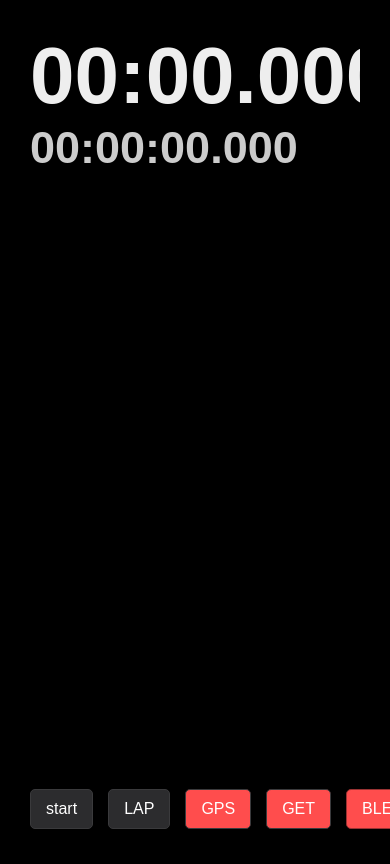
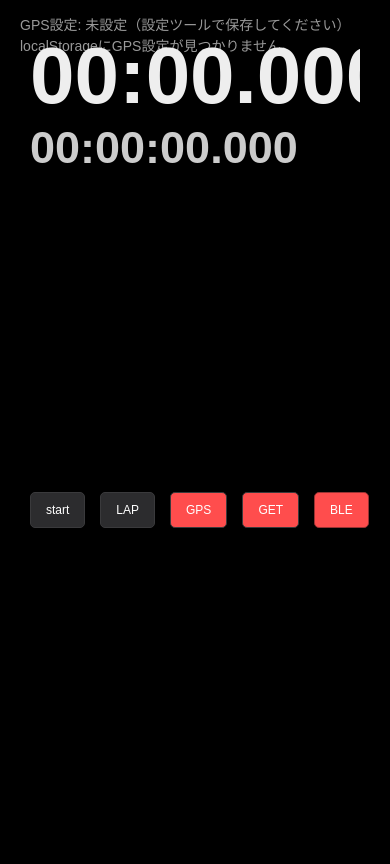
Before and after one commit to kubofac/KLAP-receiver, a plain HTML site: page ssw.html in a window 390 px wide. Drawn offline with Linux system fonts and the light colour scheme.

Commit message:
Update ssw.html

```diff
--- a/ssw.html
+++ b/ssw.html
@@ -2,12 +2,10 @@
 <html lang="ja">
 <head>
     <meta charset="UTF-8" />
-    <meta name="viewport" content="width=device-width, user-scalable=yes">
-    <title>KLAP_receiver</title>
+    <meta name="viewport" content="width=device-width, user-scalable=no">
+    <title>KLAP_ver27 (Final)</title>
     <link rel="manifest" href="/manifest.json">
     <style>
-        /* (中略：html, body, #containerは省略) */
-
         html, body {
             height: 100%;
             margin: 0;
@@ -19,12 +17,11 @@
             flex-direction: column;
             align-items: center;
             justify-content: flex-start;
-            height: 100vh;
+            min-height: 100vh;
             background-color: #000000;
             color: #ffffff;
             padding: 10px;
             position: relative;
-            box-sizing: border-box;
         }
 
         #container {
@@ -34,16 +31,19 @@
             background: #000000;
             border-radius: 10px;
             box-shadow: 0 4px 8px rgba(0,0,0,0.3);
-            padding: 20px 20px 5px 20px;
+            padding-top: 20px;
+            padding-bottom: 5px;
+            padding-left: 20px;
+            padding-right: 20px;
             max-width: 100%;
             margin: 0 auto;
             width: 100%;
             box-sizing: border-box;
-            height: 100%;
-            flex-grow: 1;
+            height: calc(100vh - 20px);
             position: relative;
         }
 
+        /* 2カラム構造 */
         #main-content {
             display: flex;
             flex-direction: row;
@@ -51,8 +51,9 @@
             gap: 15px;
             align-items: flex-start;
             flex-grow: 1;
-            height: calc(100% - 70px);
             min-height: 0;
+            margin-bottom: 50px;
+
             position: relative;
             z-index: 10;
         }
@@ -66,10 +67,6 @@
             flex-shrink: 0;
             align-items: center;
             gap: 0px;
-            height: auto;
-            min-height: 0;
-            /* 修正: padding-top を削除し、debug-overlayと重なるようにする */
-            padding-top: 0;
         }
 
         /* 右カラム（ラップ履歴） - 幅35% */
@@ -81,7 +78,6 @@
             flex-grow: 1;
             align-items: center;
             height: 100%;
-            min-height: 0;
         }
 
         #time-display-column {
@@ -97,9 +93,6 @@
             white-space: nowrap;
             overflow: hidden;
             text-overflow: clip;
-            position: relative;
-            /* 修正: z-indexを高くし、debug-overlayの上に配置 */
-            z-index: 30;
         }
 
         /* 経過時間 (display) */
@@ -111,15 +104,12 @@
             white-space: nowrap;
             overflow: hidden;
             text-overflow: clip;
-            position: relative;
-            /* 修正: z-indexを高くし、debug-overlayの上に配置 */
-            z-index: 30;
         }
 
         /* ピットメッセージ */
         #pitMessageDisplay {
             width: 100%;
-            margin-top: 5px;
+            margin: 0;
             font-size: 1.8em;
             padding: 10px;
             font-weight: bold;
@@ -130,12 +120,9 @@
             min-height: 25px;
             text-align: left;
             display: none;
-            flex-shrink: 0;
-            position: relative;
-            z-index: 1;
         }
 
-        /* ラップリストの調整 (スクロール領域) */
+        /* ラップリストの調整 */
         #lap_list {
             width: 100%;
             height: 100%;
@@ -145,16 +132,6 @@
             border-radius: 5px;
             background-color: #000000;
             padding: 10px;
-            box-sizing: border-box;
-        }
-
-        /* (中略：スクロールバー, ラップ履歴文字, ボタン関連のスタイルは省略) */
-        #lap_list::-webkit-scrollbar {
-            width: 6px;
-        }
-        #lap_list::-webkit-scrollbar-thumb {
-            background-color: #555;
-            border-radius: 3px;
         }
 
         /* ラップ履歴の文字を2.0emに拡大 */
@@ -206,83 +183,57 @@
         /* debug-overlay */
         #debug-overlay {
             position: absolute;
-            top: 20px;
-            left: 20px;
-            width: calc(65% - 15px);
-            background-color: rgba(0, 0, 0, 0);
+            top: 0;
+            left: 0;
+            width: 100%;
+            background-color: rgba(0, 0, 0, 0.7);
             color: #999999;
             padding: 5px 10px;
             border-radius: 10px 10px 0 0;
             font-size: 14px;
             line-height: 1.5;
             box-sizing: border-box;
-            /* 修正: height の固定を解除し、下まで広がるようにする */
-            height: auto;
-            z-index: 20;
-display: none;
+            z-index: 5;
         }
         .status-text { text-align: left; margin: 0; }
 
-        /* --- モバイルビュー (@media) --- */
+        /* モバイルビューでのフォントサイズ再調整 */
         @media (max-width: 768px) {
-
             #main-content {
                 flex-direction: column;
                 align-items: center;
                 gap: 10px;
-                flex-grow: 1;
-                min-height: 0;
-                height: calc(100% - 70px);
+                flex-grow: 0;
+                margin-bottom: 25px;
             }
-            #left-column {
-                flex-basis: auto;
+            #left-column, #right-column {
+                flex-basis: 100%;
                 max-width: 100%;
                 width: 100%;
                 height: auto;
-                flex-shrink: 0;
-                min-height: 0;
-                padding-top: 0; /* 修正 */
+                flex-shrink: 1;
             }
-            #right-column {
-                flex-grow: 1;
-                height: calc(100% - 145px);
-                min-height: 150px;
-                max-width: 100%;
-                width: 100%;
+            #left-column {
+                gap: 0px;
             }
             #display1 { font-size: 80px; }
             #display { font-size: 45px; }
-
-            #debug-overlay {
-                top: 20px;
-                left: 20px;
-                width: calc(100% - 40px);
-                border-radius: 10px 10px 0 0;
+            #lap_list {
+                height: 30vh;
+                min-height: 180px;
+                font-size: 1em;
             }
-
-            /* --- 横画面時 (orientation: landscape) の追加設定 --- */
-            @media (orientation: landscape) {
-                #main-content {
-                    flex-direction: row;
-                    height: calc(100% - 50px);
-                }
-                #left-column {
-                    flex-basis: 55%;
-                    max-width: 55%;
-                    padding-top: 0; /* 修正 */
-                }
-                #right-column {
-                    flex-basis: 45%;
-                    max-width: 45%;
-                    height: 100%;
-                }
-
-                #display1 { font-size: 70px; }
-                #display { font-size: 35px; }
-
-                #debug-overlay {
-                    width: calc(55% - 15px);
-                }
+            /* モバイル時のラップ履歴の文字を3.0emに拡大 */
+            #lap_list div {
+                font-size: 3.0em;
+                text-align: right;
+            }
+            #pitMessageDisplay {
+                font-size: 1.6em;
+                padding: 8px;
+            }
+            .button {
+                font-size: 12px;
             }
         }
     </style>
@@ -694,7 +645,7 @@ function onGpsPositionUpdate(position) {
         if (elem.display1) elem.display1.textContent = lapTimeToString(lapDuration);
 
         if (lapFixedDisplayTimeoutId) {
-            clearTimeout(lapFixedDisplayTimeoutId);
+             clearTimeout(lapFixedDisplayTimeoutId);
         }
         lapFixedDisplayTimeoutId = setTimeout(() => {
             if (swState === SW_STATE.RUN) {
@@ -829,5 +780,4 @@ window.addEventListener('load', () => {
 });
 </script>
 </body>
-
 </html>
```
